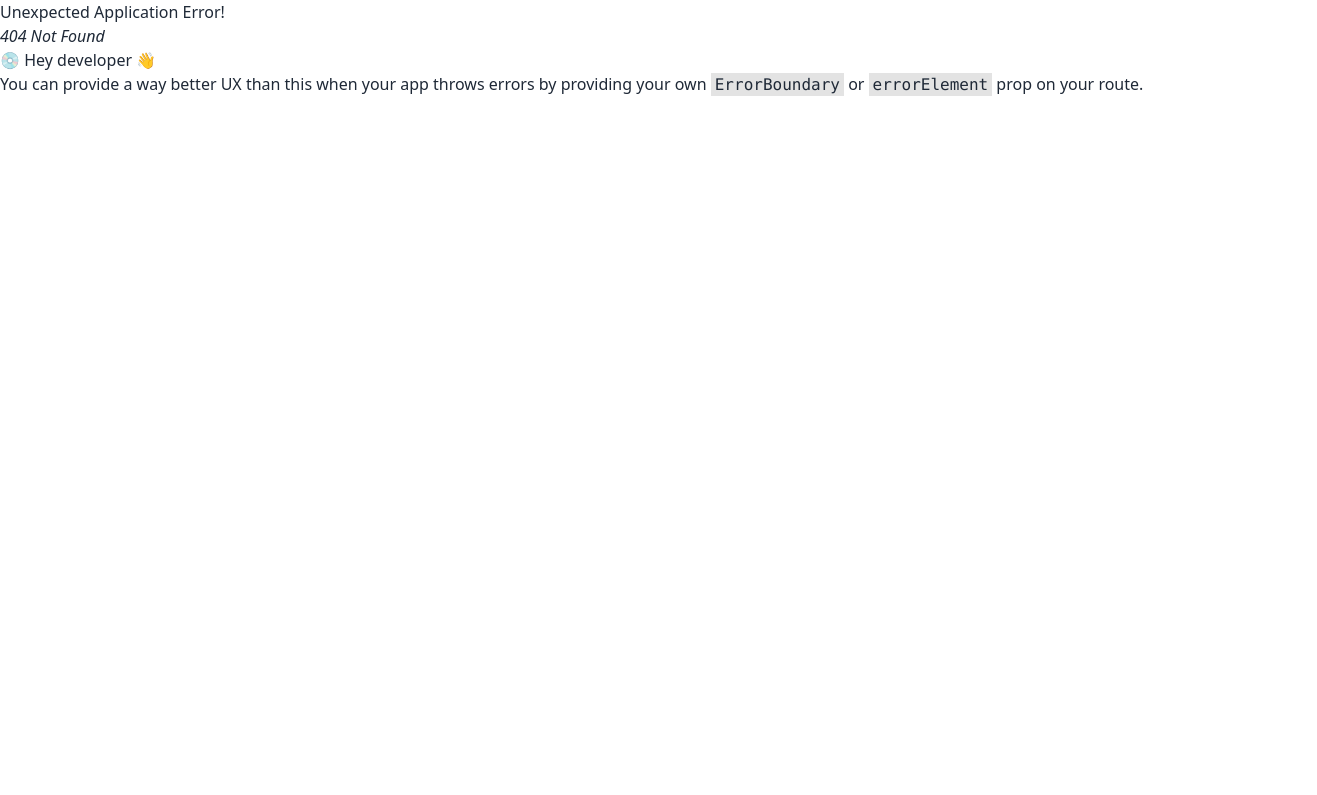
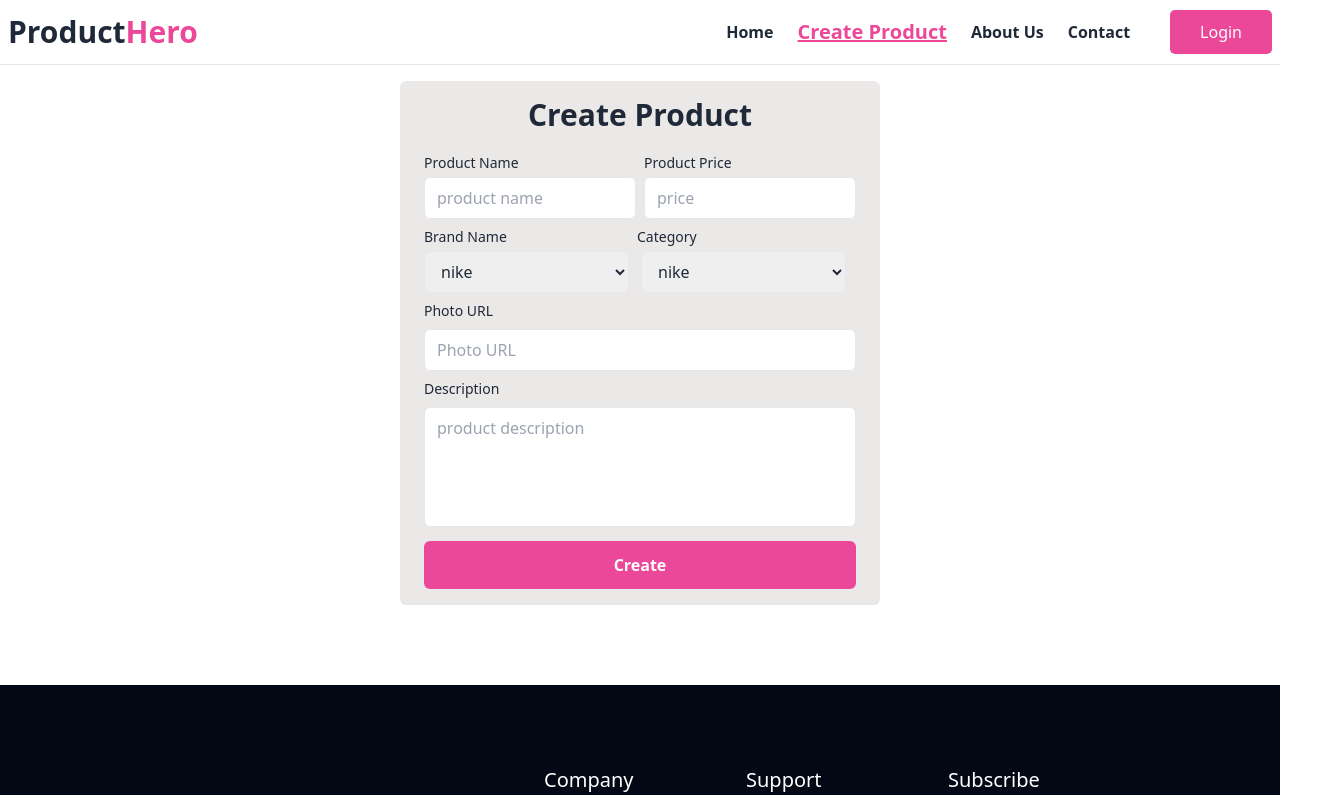
Before and after one commit to sagorcnits/product-hero, a React (Vite) app: page /create-product in a window 1280 px wide. Before the commit this address had no page. Shown: the top 795 px of the page, 1317 px wide, since content can reach past the window. Built offline with nearby package versions, Linux system fonts and the light colour scheme.

Commit message:
create product form added

```diff
--- a/src/components/Footer.jsx
+++ b/src/components/Footer.jsx
@@ -7,10 +7,10 @@ const Footer = () => {
         <div className=" flex items-center justify-between flex-col gap-10 py-10 mx-auto space-y-8 md:flex-row lg:space-y-0 ">
           <div>
             <a className="text-2xl md:text-3xl  font-bold ">
-              Blood<span className="text-[#DF1E26]">Unity</span>
+              Product<span className="text-[#DF1E26]">Hero</span>
             </a>
             <p className="pt-3 text-[#D7DBDD]">
-              SKT Industries Ltd. <br />
+              Product Industries Ltd. <br />
               Providing reliable treatment since 2004
             </p>
           </div>
@@ -64,8 +64,8 @@ const Footer = () => {
           <aside className="items-center grid-flow-col">
             <p>
               ©2024{" "}
-              <a className=" font-bold ">
-                Blood<span className="text-[#DF1E26]">Unity</span>
+              <a className=" font-bold">
+                Product<span className="text-[#DF1E26]">Hero</span>
               </a>{" "}
               Company . All rights reserved.
             </p>
--- a/src/components/Navbar.jsx
+++ b/src/components/Navbar.jsx
@@ -56,7 +56,7 @@ const Navbar = () => {
                   className={({ isActive, isPending }) =>
                     isPending ? "pending" : isActive ? "active" : ""
                   }
-                  to="/About Us"
+                  to="/about"
                 >
                   About Us
                 </NavLink>
@@ -118,7 +118,7 @@ const Navbar = () => {
       >
         <div className="flex justify-between border-b border-dashed py-6 px-2">
           <a className="text-2xl md:text-3xl  font-bold text-white">
-            Blood<span className="text-bgColor">Unity</span>
+            Product<span className="text-bgColor">Hero</span>
           </a>
           <IoClose
             onClick={handleSideBar}
@@ -145,7 +145,7 @@ const Navbar = () => {
           <li>
             <NavLink
               onClick={handleSideBar}
-              to="/donation-requests"
+              to="/create-product"
               className={({ isActive, isPending }) =>
                 isPending
                   ? "pending"
@@ -154,14 +154,14 @@ const Navbar = () => {
                   : "nav-bar"
               }
             >
-              donation requests
+              Create Product
             </NavLink>
           </li>
 
           <li>
             <NavLink
               onClick={handleSideBar}
-              to="/blog"
+              to="/about"
               className={({ isActive, isPending }) =>
                 isPending
                   ? "pending"
@@ -170,13 +170,13 @@ const Navbar = () => {
                   : "nav-bar"
               }
             >
-              Blog
+              About
             </NavLink>
           </li>
           <li>
             <NavLink
               onClick={handleSideBar}
-              to="/fundings"
+              to="/contact"
               className={({ isActive, isPending }) =>
                 isPending
                   ? "pending"
@@ -185,7 +185,7 @@ const Navbar = () => {
                   : "nav-bar"
               }
             >
-              Funding
+              Contact
             </NavLink>
           </li>
         </ul>
--- /dev/null
+++ b/src/pages/about/About.jsx
@@ -0,0 +1,11 @@
+
+
+const About = () => {
+    return (
+        <div className="text-center p-10 bg-green-950 mt-10 rounded-md text-white text-xl md:text-3xl font-semibold">
+            <h1>About us Up Comming...</h1>
+        </div>
+    );
+};
+
+export default About;
--- /dev/null
+++ b/src/pages/contact/Contact.jsx
@@ -0,0 +1,9 @@
+const Contact = () => {
+  return (
+    <div  className="text-center p-10 bg-green-950 mt-10 rounded-md text-white text-xl md:text-3xl font-semibold">
+      <h1>Contact Up Comming...</h1>
+    </div>
+  );
+};
+
+export default Contact;
--- /dev/null
+++ b/src/pages/create-product/CreateProduct.jsx
@@ -0,0 +1,83 @@
+import React from "react";
+
+const CreateProduct = () => {
+  return (
+    <div className="flex justify-center items-center mt-4">
+      <div className="flex flex-col w-full md:w-[480px]  rounded-md p-2 md:px-6 md:py-4 bg-[#ebe8e8]">
+        <div className=" text-center">
+          <h1 className="text-3xl font-bold">Create Product</h1>
+        </div>
+        <form className="mt-3">
+          <div className="*:mt-2">
+            <div className="flex gap-2 items-center">
+              <div>
+                <label className="block mb-1 text-sm">Product Name</label>
+                <input
+                  type="text"
+                  name="product_name"
+                  placeholder="product name"
+                  className="w-full px-3 py-2 border rounded-md dark:border-gray-300 dark:bg-gray-50 dark:text-gray-800"
+                />
+              </div>
+              <div>
+                <label className="block mb-1 text-sm">Product Price</label>
+                <input
+                  type="number"
+                  name="price"
+                  placeholder="price"
+                  className="w-full px-3 py-2 border rounded-md dark:border-gray-300 dark:bg-gray-50 dark:text-gray-800"
+                />
+              </div>
+            </div>
+            <div className="flex gap-2 items-center">
+              <div>
+                <label className="block mb-1 text-sm">Brand Name</label>
+                <select className="w-[165px] md:w-[205px] px-3 py-2 border rounded-md dark:border-gray-300 dark:bg-gray-50 dark:text-gray-800 cursor-pointer">
+                  <option value="nike">nike</option>
+                  <option value="walton">walton</option>
+                </select>
+              </div>
+              <div>
+                <label className="block mb-1 text-sm">Category</label>
+                <select className="w-[165px] md:w-[205px] ml-1 px-3 py-2 border rounded-md dark:border-gray-300 dark:bg-gray-50 dark:text-gray-800 cursor-pointer">
+                  <option value="nike">nike</option>
+                  <option value="walton">walton</option>
+                </select>
+              </div>
+            </div>
+            <div>
+              <label className="block mb-2 text-sm">Photo URL</label>
+              <input
+                type="text"
+                name="photo_url"
+                placeholder="Photo URL"
+                className="w-full px-3 py-2 border rounded-md dark:border-gray-300 dark:bg-gray-50 dark:text-gray-800"
+              />
+            </div>
+            <div>
+              <div className="flex justify-between mb-2">
+                <label className="text-sm">Description</label>
+              </div>
+              <textarea
+                type="text"
+                name="description"
+                placeholder="product description"
+                className="w-full h-[120px] resize-none px-3 py-2 border rounded-md dark:border-gray-300 dark:bg-gray-50 dark:text-gray-800"
+              />
+            </div>
+          </div>
+          <div className="mt-2">
+            <button
+              type="button"
+              className="w-full px-8 py-3 font-semibold rounded-md button"
+            >
+              Create
+            </button>
+          </div>
+        </form>
+      </div>
+    </div>
+  );
+};
+
+export default CreateProduct;
--- a/src/pages/home/Home.jsx
+++ b/src/pages/home/Home.jsx
@@ -13,7 +13,7 @@ const Home = () => {
   const handleChangeItemPage = (e) => {
     const val = parseInt(e.target.value);
     setItemPerPage(val);
-    setCurrentPage(0);
+    setCurrentPage(1);
   };
 
   const previousPerPage = () => {
@@ -40,7 +40,7 @@ const Home = () => {
             <Card key={id}></Card>
           ))}
         </div>
-        <div className="flex gap-2 space-x-1 dark:text-gray-800 mt-10 pb-10 ml-2">
+        <div className="flex overflow-auto gap-2 space-x-1 dark:text-gray-800 mt-10 pb-10 ml-2">
           <button
             onClick={previousPerPage}
             className="inline-flex items-center justify-center px-2 h-8 text-sm font-semibold border rounded shadow-md hover:bg-pink-500 duration-500 hover:text-white"
```
Also changed, not shown: src/routes/Routes.jsx (+15 -0 lines).
